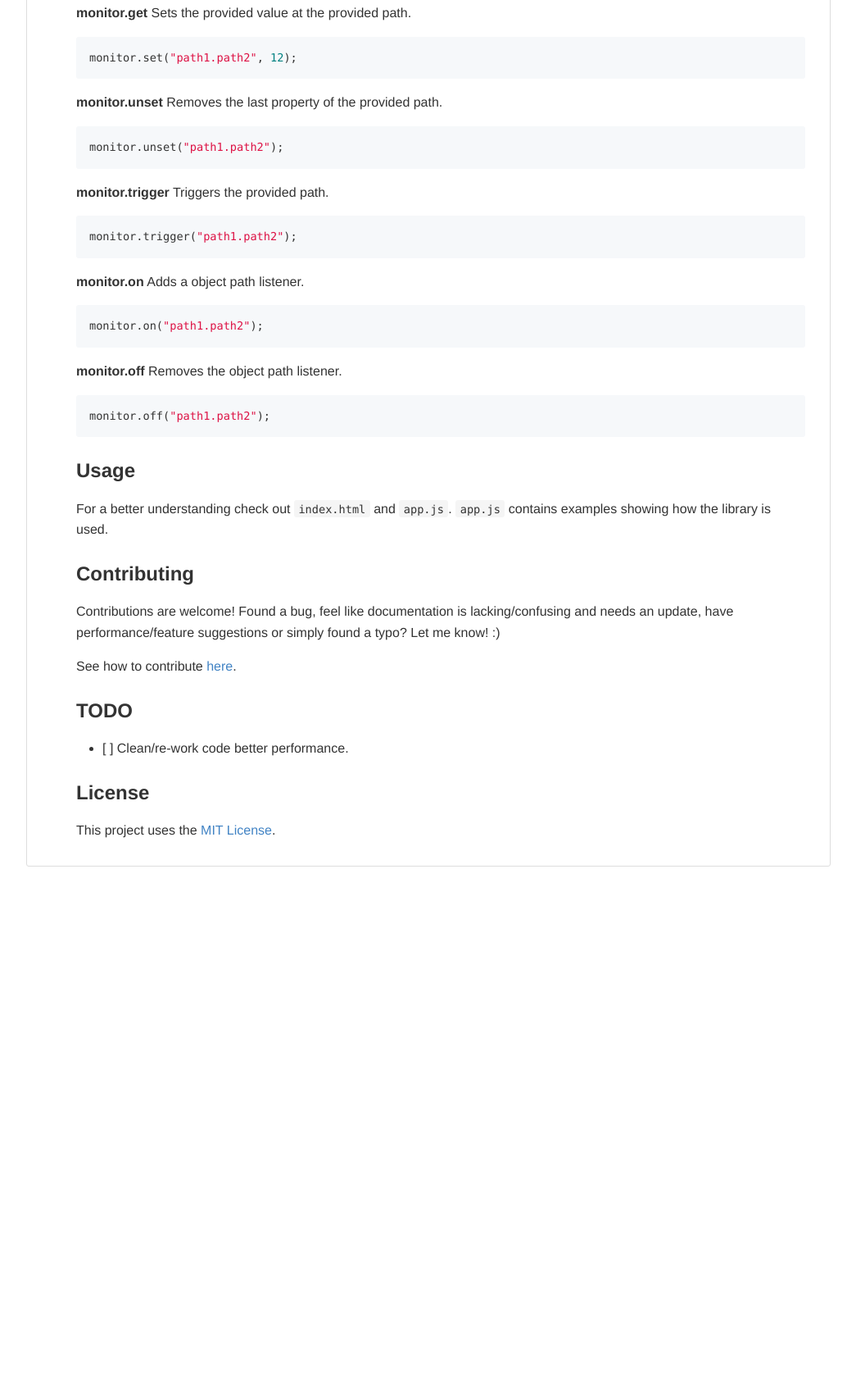
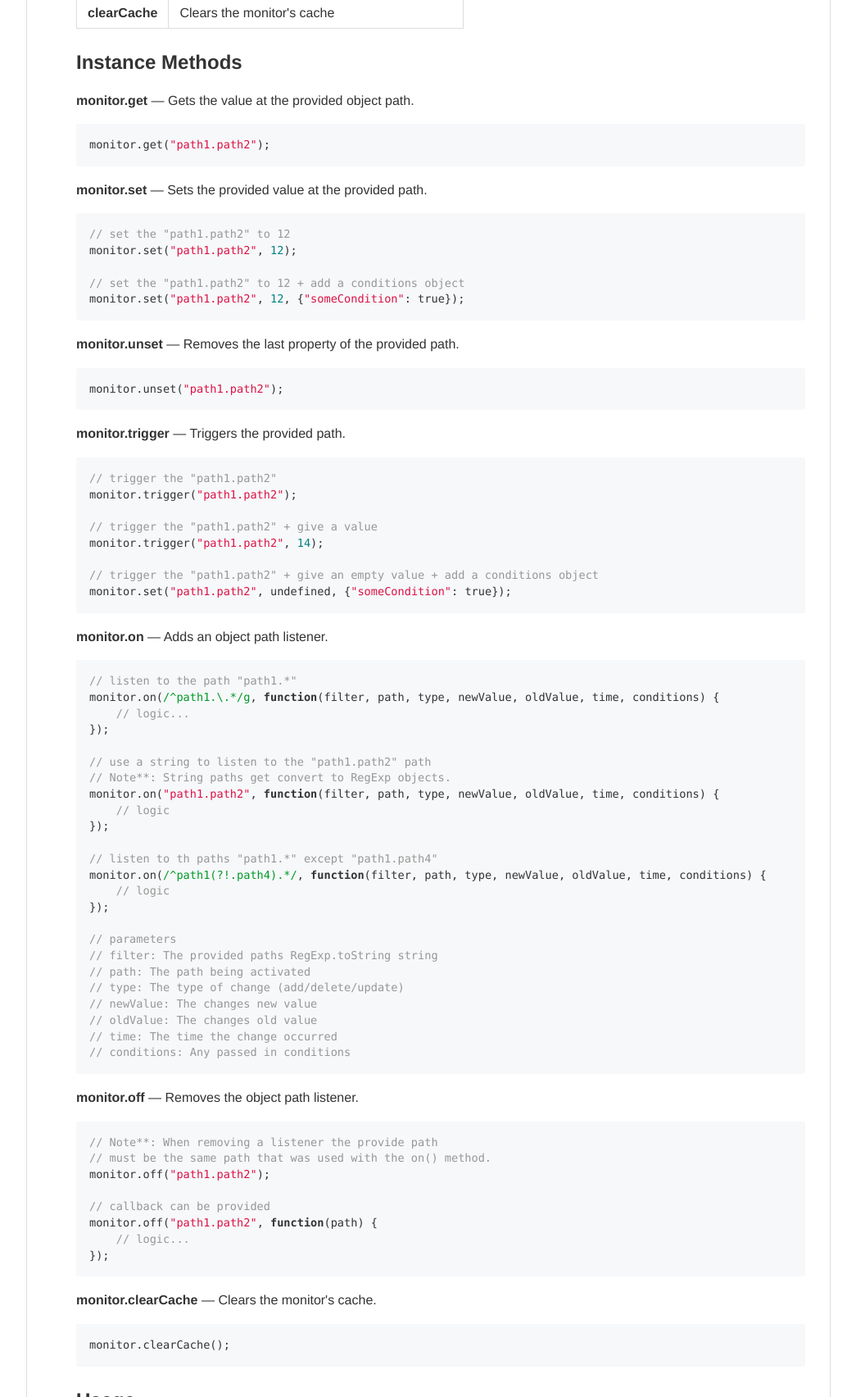
Before and after one commit to cgabriel5/monitorjs, a website: page markdown/preview/README.html in a window 1280 px wide. Shown: the part 1800-3504 px from the top of the page at 82% size, without its empty margins (117-1162 px from the left). Before the commit the page ends 2897 px from the top, so only its background shows below. Drawn offline with Linux system fonts and the light colour scheme.

Commit message:
docs: Update README.md
Update library documentation to reflect the new changes.

```diff
--- a/markdown/preview/README.html
+++ b/markdown/preview/README.html
@@ -40,7 +40,16 @@
 
 <span class="hljs-comment">// Using the "new" keyword is not necessary. If not used</span>
 <span class="hljs-comment">// the library will make sure to use it for you.</span>
-<span class="hljs-keyword">var</span> monitor = Monitor(controller, obj);</code></pre><p><a name="api"></a></p>
+<span class="hljs-keyword">var</span> monitor = Monitor(controller, obj);
+
+<span class="hljs-comment">// Note**: A controller is not necessary. Using listeners via on()</span>
+<span class="hljs-comment">// is perfectly fine.</span>
+
+<span class="hljs-comment">// this...</span>
+<span class="hljs-keyword">var</span> monitor = <span class="hljs-keyword">new</span> Monitor(<span class="hljs-literal">null</span>, obj);
+<span class="hljs-comment">// or this...</span>
+<span class="hljs-keyword">var</span> monitor = Monitor(<span class="hljs-literal">null</span>, obj);
+<span class="hljs-comment">// work fine</span></code></pre><p><a name="api"></a></p>
 <h3 id="api">API</h3>
 <p> <a name="instance-api"></a></p>
 <h3 id="api-&mdash;-instance">API &mdash; Instance</h3>
@@ -78,26 +87,74 @@
 <td><strong>off</strong></td>
 <td>Removes the object path listener</td>
 </tr>
+<tr>
+<td><strong>clearCache</strong></td>
+<td>Clears the monitor&#39;s cache</td>
+</tr>
 </tbody>
 </table>
 <p><a name="instance-methods-long"></a></p>
 <h3 id="instance-methods">Instance Methods</h3>
-<p><strong>monitor.get</strong> Gets the value at the provided object path.</p>
-<pre class="hljs"><code>monitor.get(<span class="hljs-string">"path1.path2"</span>);</code></pre><p><strong>monitor.get</strong> Sets the provided value at the provided path.</p>
-<pre class="hljs"><code>monitor.set(<span class="hljs-string">"path1.path2"</span>, <span class="hljs-number">12</span>);</code></pre><p><strong>monitor.unset</strong> Removes the last property of the provided path.</p>
-<pre class="hljs"><code>monitor.unset(<span class="hljs-string">"path1.path2"</span>);</code></pre><p><strong>monitor.trigger</strong> Triggers the provided path.</p>
-<pre class="hljs"><code>monitor.trigger(<span class="hljs-string">"path1.path2"</span>);</code></pre><p><strong>monitor.on</strong> Adds a object path listener.</p>
-<pre class="hljs"><code>monitor.on(<span class="hljs-string">"path1.path2"</span>);</code></pre><p><strong>monitor.off</strong> Removes the object path listener.</p>
-<pre class="hljs"><code>monitor.off(<span class="hljs-string">"path1.path2"</span>);</code></pre><p><a name="usage"></a></p>
+<p><strong>monitor.get</strong> &mdash; Gets the value at the provided object path.</p>
+<pre class="hljs"><code>monitor.get(<span class="hljs-string">"path1.path2"</span>);</code></pre><p><strong>monitor.set</strong> &mdash; Sets the provided value at the provided path.</p>
+<pre class="hljs"><code><span class="hljs-comment">// set the "path1.path2" to 12</span>
+monitor.set(<span class="hljs-string">"path1.path2"</span>, <span class="hljs-number">12</span>);
+
+<span class="hljs-comment">// set the "path1.path2" to 12 + add a conditions object</span>
+monitor.set(<span class="hljs-string">"path1.path2"</span>, <span class="hljs-number">12</span>, {<span class="hljs-string">"someCondition"</span>: <span class="hljs-literal">true</span>});</code></pre><p><strong>monitor.unset</strong> &mdash; Removes the last property of the provided path.</p>
+<pre class="hljs"><code>monitor.unset(<span class="hljs-string">"path1.path2"</span>);</code></pre><p><strong>monitor.trigger</strong> &mdash; Triggers the provided path.</p>
+<pre class="hljs"><code><span class="hljs-comment">// trigger the "path1.path2"</span>
+monitor.trigger(<span class="hljs-string">"path1.path2"</span>);
+
+<span class="hljs-comment">// trigger the "path1.path2" + give a value</span>
+monitor.trigger(<span class="hljs-string">"path1.path2"</span>, <span class="hljs-number">14</span>);
+
+<span class="hljs-comment">// trigger the "path1.path2" + give an empty value + add a conditions object</span>
+monitor.set(<span class="hljs-string">"path1.path2"</span>, <span class="hljs-literal">undefined</span>, {<span class="hljs-string">"someCondition"</span>: <span class="hljs-literal">true</span>});</code></pre><p><strong>monitor.on</strong> &mdash; Adds an object path listener.</p>
+<pre class="hljs"><code><span class="hljs-comment">// listen to the path "path1.*"</span>
+monitor.on(<span class="hljs-regexp">/^path1.\.*/g</span>, <span class="hljs-function"><span class="hljs-keyword">function</span>(<span class="hljs-params">filter, path, type, newValue, oldValue, time, conditions</span>) </span>{
+    <span class="hljs-comment">// logic...</span>
+});
+
+<span class="hljs-comment">// use a string to listen to the "path1.path2" path</span>
+<span class="hljs-comment">// Note**: String paths get convert to RegExp objects.</span>
+monitor.on(<span class="hljs-string">"path1.path2"</span>, <span class="hljs-function"><span class="hljs-keyword">function</span>(<span class="hljs-params">filter, path, type, newValue, oldValue, time, conditions</span>) </span>{
+    <span class="hljs-comment">// logic</span>
+});
+
+<span class="hljs-comment">// listen to th paths "path1.*" except "path1.path4"</span>
+monitor.on(<span class="hljs-regexp">/^path1(?!.path4).*/</span>, <span class="hljs-function"><span class="hljs-keyword">function</span>(<span class="hljs-params">filter, path, type, newValue, oldValue, time, conditions</span>) </span>{
+    <span class="hljs-comment">// logic</span>
+});
+
+<span class="hljs-comment">// parameters</span>
+<span class="hljs-comment">// filter: The provided paths RegExp.toString string</span>
+<span class="hljs-comment">// path: The path being activated</span>
+<span class="hljs-comment">// type: The type of change (add/delete/update)</span>
+<span class="hljs-comment">// newValue: The changes new value</span>
+<span class="hljs-comment">// oldValue: The changes old value</span>
+<span class="hljs-comment">// time: The time the change occurred</span>
+<span class="hljs-comment">// conditions: Any passed in conditions</span></code></pre><p><strong>monitor.off</strong> &mdash; Removes the object path listener.</p>
+<pre class="hljs"><code><span class="hljs-comment">// Note**: When removing a listener the provide path </span>
+<span class="hljs-comment">// must be the same path that was used with the on() method.</span>
+monitor.off(<span class="hljs-string">"path1.path2"</span>);
+
+<span class="hljs-comment">// callback can be provided</span>
+monitor.off(<span class="hljs-string">"path1.path2"</span>, <span class="hljs-function"><span class="hljs-keyword">function</span>(<span class="hljs-params">path</span>) </span>{
+    <span class="hljs-comment">// logic...</span>
+});</code></pre><p><strong>monitor.clearCache</strong> &mdash; Clears the monitor&#39;s cache.</p>
+<pre class="hljs"><code>monitor.clearCache();</code></pre><p><a name="usage"></a></p>
 <h3 id="usage">Usage</h3>
-<p>For a better understanding check out <code>index.html</code> and <code>app.js</code>. <code>app.js</code> contains examples showing how the library is used.</p>
+<p>For a better understanding check out <code>index.html</code> and <code>js/source/test.js</code>. <code>js/source/test.js</code> contains examples showing how the library is used.</p>
 <p><a name="contributing"></a></p>
 <h3 id="contributing">Contributing</h3>
 <p>Contributions are welcome! Found a bug, feel like documentation is lacking/confusing and needs an update, have performance/feature suggestions or simply found a typo? Let me know! :)</p>
 <p>See how to contribute <a href="https://github.com/cgabriel5/monitorjs/blob/master/CONTRIBUTING.md">here</a>.</p>
 <h3 id="todo">TODO</h3>
 <ul class="list">
-<li>[ ] Clean/re-work code better performance.</li>
+<li>[ ] Clean/re-work code for better performance.</li>
+<li>[ ] Implement monitor listener namespaces.</li>
+<li>[ ] Expand cache clearing functionality (i.e. clear only specific path caches).</li>
 </ul>
 <p><a name="license"></a></p>
 <h3 id="license">License</h3>
```
Also changed, not shown: README.md.
